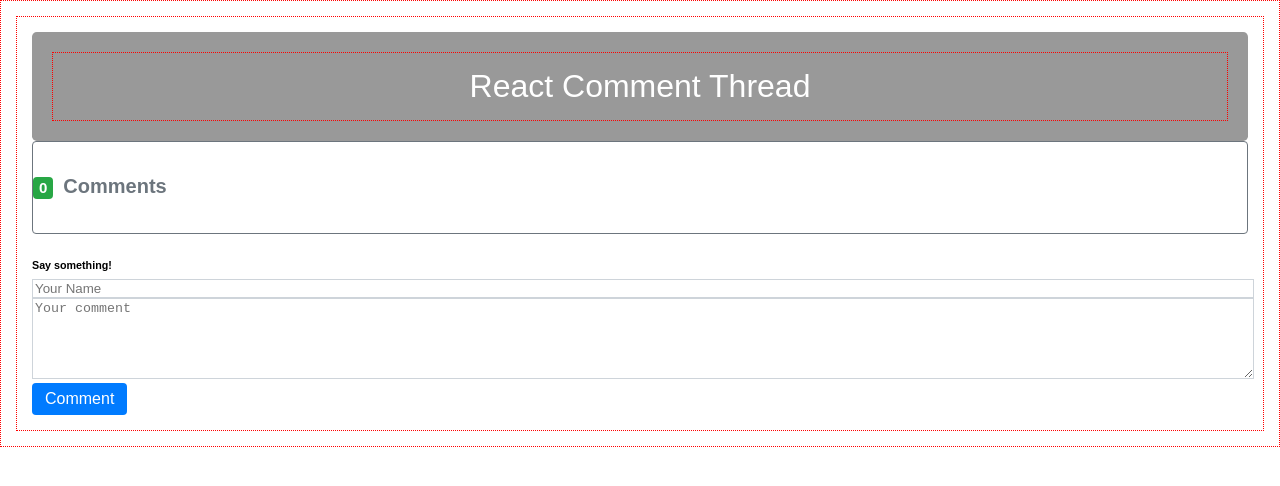
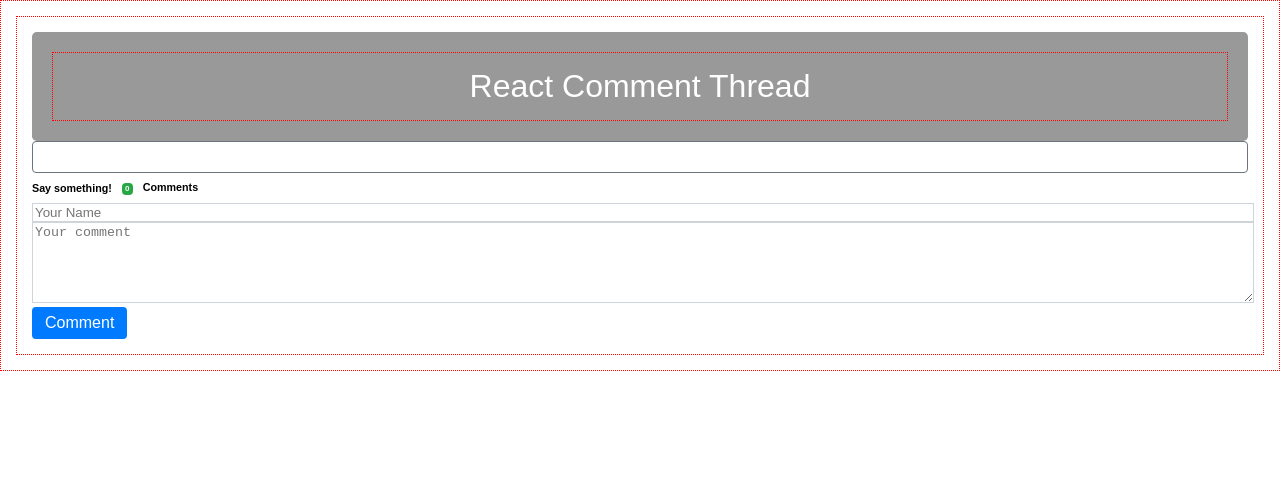
Before and after one commit to wisdom161/comment-thread, a React (Create React App) app: page / in a window 1280 px wide. Shown: the top 486 px of the page. Built offline with nearby package versions, Linux system fonts and the light colour scheme.

Commit message:
added reply thread

```diff
--- a/src/App.js
+++ b/src/App.js
@@ -2,6 +2,7 @@ import React, { Component } from 'react';
 import './styles/App.css';
 
 import CommentList from './view/component/CommentList';
+import ReplyThread from './view/container/ReplyThread';
 import CommentForm from './view/container/CommentForm';
 
 class App extends Component {
@@ -11,25 +12,41 @@ class App extends Component {
 
     this.state = {
       comments: [],
-      loading: false
+      loading: false,
+      replyThread: false,
+      replyThreadCommentid: null,
     };
 
     this.addComment = this.addComment.bind(this);
+    this.replyComment = this.replyComment.bind(this);
   };
 
   addComment(comment) {
     this.setState({
       loading: false,
       comments: [...this.state.comments, comment]
-    })
+    });
+  };
+
+  replyComment(e) {
+    e.preventDefault();
+    console.log('this is e.target', e.target.value);
+    const commentId = e.target.value;
+
+    this.setState({
+      replyThread: !this.state.replyThread,
+      replyThreadCommentid: Number(commentId)
+    });
   }
 
   render() {
 
     const {
-      comments
+      comments,
+      replyThread,
+      replyThreadCommentid
     } = this.state;
-
+    // console.log(comments[0].commentId)
     return (
       <div className='app-container'>
         <header className='app-header'>
@@ -42,13 +59,33 @@ class App extends Component {
           <CommentList
           commentsLength={comments.length}
           comments={comments}
+          replyComment={this.replyComment}
           />
+          {replyThread ?
+            <ReplyThread
+              commentid={replyThreadCommentid}
+              comments={comments.filter(ele => ele.commentId === replyThreadCommentid)}
+            />
+              : null
+          }
         </div>
           <div className='comment-form'>
-            <h6>Say something!</h6>
+            <div className='comment-form-header'>
+              <h6>Say something!</h6>
+              <h6 className='comment-list-title'>
+                <span className='badge'>
+                  {comments.length}
+                </span>
+                <span className='comment-list-counter'>
+                  Comment{comments.length === 0 ? "s": "" || comments.length > 1 ? "s": ""}
+                </span>
+              </h6>
+            </div>
+
             <CommentForm
               addComment={this.addComment}
             />
+
         </div>
       </div>
     );
--- a/src/styles/App.css
+++ b/src/styles/App.css
@@ -21,6 +21,7 @@ h1 {
 }
 
 h6 {
+  margin-top: .5rem;
   margin-bottom: .5rem;
   line-height: 1.2;
 }
@@ -32,3 +33,28 @@ h6 {
   border-radius: .3rem;
   font-size: 2rem;
 }
+
+.comment-form-header {
+  display: flex;
+  align-items: center;
+}
+
+.comment-list-title {
+  margin-left: 10px;
+}
+
+.comment-list-counter {
+  padding: 0 0 0 10px;
+  border-top: 10px;
+}
+
+.badge {
+  color: #fff;
+  background-color: #28a745;
+  display: inline-block;
+  padding: .25em .4em;
+  font-size: 75%;
+  font-weight: 700;
+  line-height: 1;
+  border-radius: .25rem;
+}
--- a/src/styles/Button.css
+++ b/src/styles/Button.css
@@ -6,3 +6,18 @@
   border-color: #007bff;
   padding: .375rem .75rem;
 }
+
+.reply-button {
+  display: block;
+  font-size: 10px;
+  padding: 0px;
+}
+
+.Reply-button {
+  display: inline-block;
+  color: #fff;
+  border-radius: .25rem;
+  background-color: #007bff;
+  border-color: #007bff;
+  padding: .375rem .75rem;
+}
--- a/src/styles/CommentList.css
+++ b/src/styles/CommentList.css
@@ -4,6 +4,7 @@
   overflow: scroll;
   max-height: 200px;
   bottom: 0;
+  padding: 15px;
 }
 
 .comment-list-header {
@@ -11,7 +12,7 @@
   font-size: 1.25rem;
 }
 
-.badge {
+/* .badge {
   color: #fff;
   background-color: #28a745;
   display: inline-block;
@@ -20,9 +21,9 @@
   font-weight: 700;
   line-height: 1;
   border-radius: .25rem;
-}
+} */
 
-.comment-list-title {
+/* .comment-list-title {
   padding: 0 0 0 10px;
   border-top: 10px;
-}
+} */
--- a/src/view/component/Button.js
+++ b/src/view/component/Button.js
@@ -1,11 +1,13 @@
 import React from 'react';
 import '../../styles/Button.css';
 
-const Button = ({children, loading}) => {
+const Button = ({children, commentid, loading, replyComment}) => {
   return (
     <button
       disabled={loading}
       className={ `${children}-button` }
+      value={commentid}
+      onClick={replyComment}
     >
       {children}
     </button>
--- a/src/view/component/Comment.js
+++ b/src/view/component/Comment.js
@@ -1,12 +1,18 @@
 import React from 'react';
+import Button from './Button';
 
-const Comment = ({ comments }) => {
-  console.log('inside comment', comments)
+const Comment = ({ comments, replyComment }) => {
+  console.log('inside comment')
   return (
-    <div className='comment'>
-      <small className='time'></small>
+    <div className='comment' commentid={comments.commentId}>
       <h6 className='comment-name'>{comments.name}</h6>
         {comments.message}
+        <Button
+          commentid={comments.commentId}
+          replyComment={replyComment}
+        >
+          reply
+        </Button>
     </div>
   );
 };
--- a/src/view/component/CommentList.js
+++ b/src/view/component/CommentList.js
@@ -2,24 +2,15 @@ import React from 'react';
 import Comment from './Comment';
 import '../../styles/CommentList.css';
 
-const CommentList = ({ comments, commentsLength }) => {
-  console.log('comment list', comments)
+const CommentList = ({ comments, commentsLength, replyComment }) => {
+  // console.log('comment list', comments)
   return (
     <div className='comment-list-component'>
-
-      <h5 className='comment-list-header'>
-          <span className='badge'>
-          {commentsLength}
-          </span>
-          <span className='comment-list-title'>
-          Comment{comments.length === 0 ? "s": "" || comments.length > 1 ? "s": ""}
-          </span>
-      </h5>
-
       {comments.map((comments, index) => (
         <Comment
           key={index}
           comments={comments}
+          replyComment={replyComment}
         />
       ))}
 
--- /dev/null
+++ b/src/view/container/ReplyThread.js
@@ -0,0 +1,125 @@
+import React, { Component } from 'react';
+import Button from '../component/Button';
+
+class ReplyThread extends Component {
+  constructor(props) {
+    super(props)
+    console.log('this is comments', this.props.comments)
+    this.state = {
+      commentsInThread: this.props.comments,
+      loading: false,
+      error: '',
+      replies: [],
+      reply: {
+        name: '',
+        message: '',
+      }
+    };
+
+    this.handleThreadFieldChange = this.handleThreadFieldChange.bind(this);
+    this.onThreadSubmit = this.onThreadSubmit.bind(this);
+  };
+
+  handleThreadFieldChange(e) {
+    const { value, name } = e.target;
+    this.setState({
+      ...this.state,
+      reply: {
+        ...this.state.reply,
+        [name]: value,
+      }
+    });
+  };
+
+  addReply (comment) {
+    this.setState({
+      loading: false,
+      replies: [...this.state.replies, comment]
+    });
+  };
+
+  onThreadSubmit(e) {
+    e.preventDefault();
+
+    if(!this.isFormValid()) {
+      this.setState({ error: "Please fill out all fields!" });
+      return;
+    };
+    const { reply } = this.state;
+    this.setState({
+        ...this.state,
+        error: '',
+        loading: true,
+      })
+      this.addReply(reply);
+
+      //clears text area
+      this.setState({
+        loading: false,
+        reply: { ...reply, message: "" }
+      });
+
+    };
+
+    isFormValid() {
+      const {
+        reply: { name, message }
+      } = this.state;
+
+      return name !== '' && message !== '';
+    };
+
+    formError() {
+      const { error } = this.state;
+      return error ? (
+        <div className='form-error'>{error}</div>
+      ) : null;
+    };
+
+    render() {
+      const {
+        reply: { name, message },
+      } = this.state;
+
+      return (
+     <React.Fragment>
+        <form
+          name='replyThread'
+          onSubmit={this.onThreadSubmit}
+        >
+
+          <div className='replyThread'>
+            <input
+              onChange={this.handleThreadFieldChange}
+              value={name}
+              placeholder='Your Name'
+              name='name'
+              type='text'
+            />
+          </div>
+
+          <div className='replyThread'>
+            <textarea
+              onChange={this.handleThreadFieldChange}
+              value={message}
+              placeholder='Your reply'
+              name='message'
+              rows='5'
+            />
+          </div>
+
+          {this.formError()}
+
+          <div className='replyThread'>
+            <Button>
+              Reply
+            </Button>
+          </div>
+
+        </form>
+      </React.Fragment>
+      );
+    };
+};
+
+export default ReplyThread;
```
Also changed, not shown: src/view/container/CommentForm.js (+8 -6 lines). Lines whose indentation alone changed are shown as unchanged.
